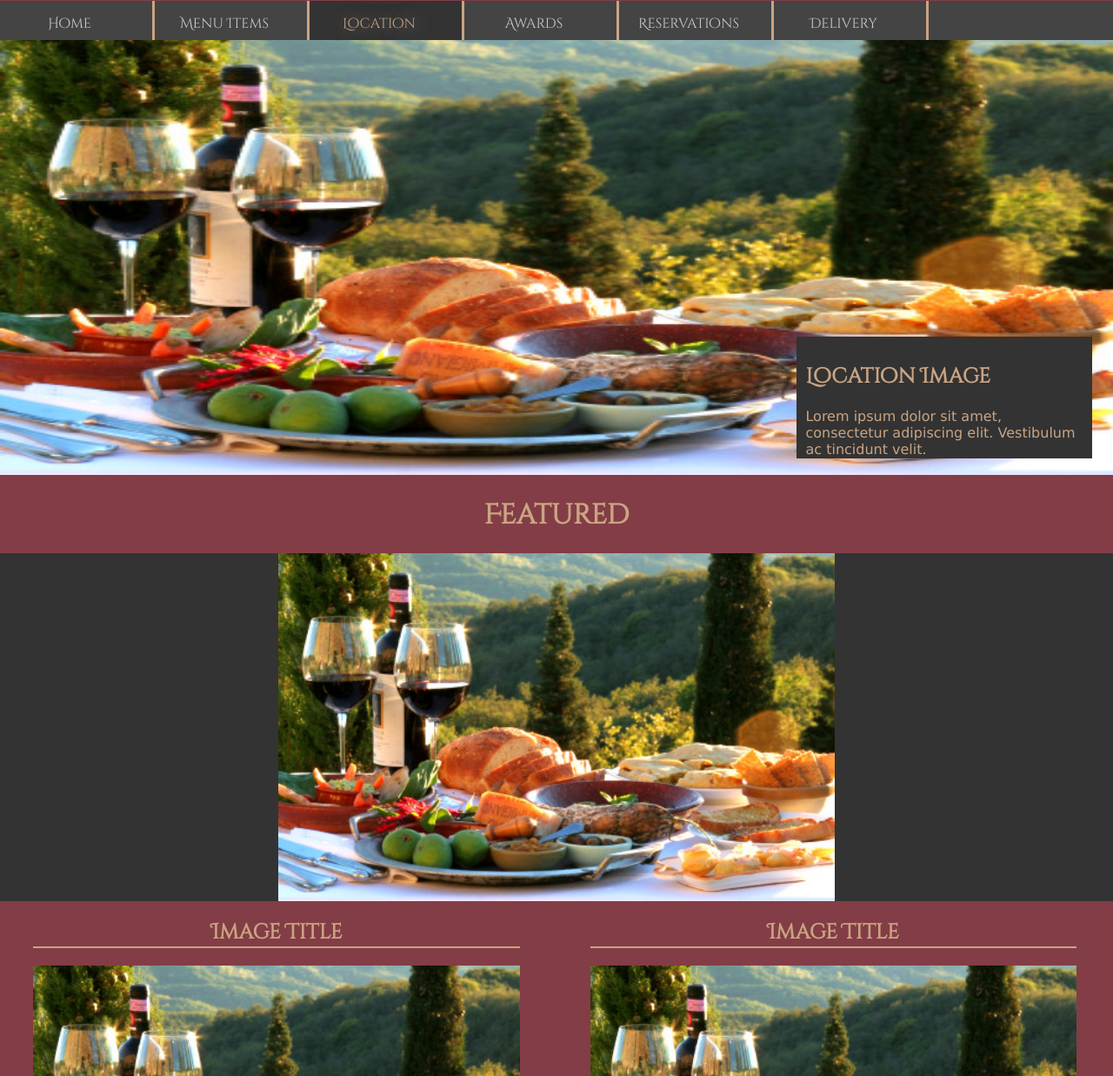
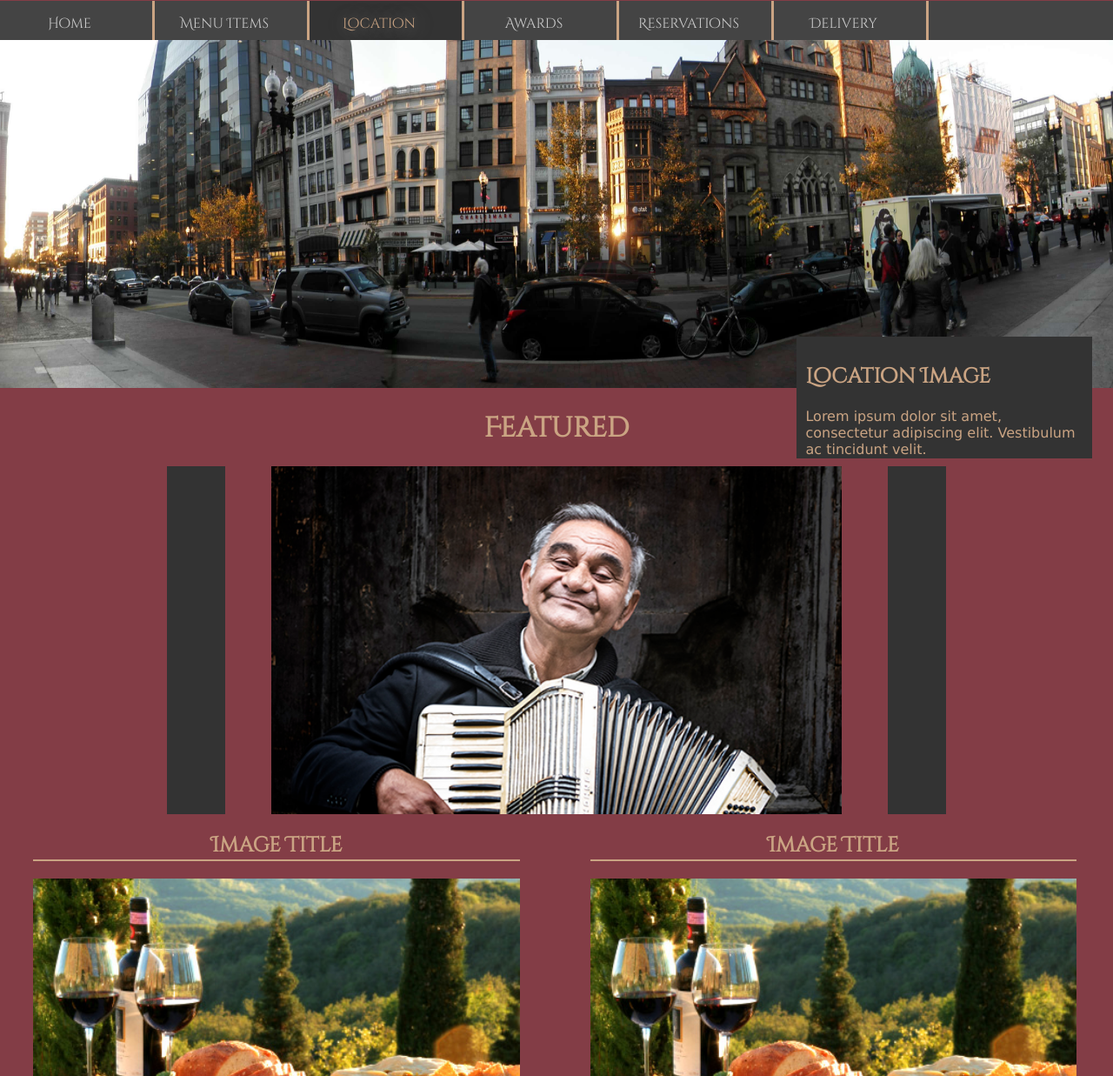
Before and after one commit to sdilts/Web-Design-Final, a plain HTML site: page html/location.html in a window 1280 px wide. Shown: the part 63-1300 px from the top of the page at 87% size. Drawn offline with Linux system fonts and the light colour scheme.

Commit message:
Updates to the location page: + New pictures for the "featured" and "hero" sections + Updated the "hero" text box to align with the new picture + "featured" content now has black bars to either side. + Both pictures' css changed so that they will retain the correct ratios

```diff
--- a/css/location.css
+++ b/css/location.css
@@ -1,8 +1,10 @@
 /*css for hero image*/
 img#hero{
   width: 100%;
-  height: 500px;
+  min-height: 400px;
+  height: auto;
 }
+
 div#heroText{
   background-color: #333; /*Black*/
   width: 25%;
@@ -19,13 +21,21 @@ div.main h1{
 }
 div#featured{
   margin: auto;
-  height: 400px; /*maches containing image*/
+  height: auto;
   background-color: #333; /*Black*/
+  width: 70%;
+  display: flex;
 }
 div#featured img{
-  padding: 0 25%; /*Temporary the image is not centered*/
-  width: 50%;
-  height: 400px;
+  display: block;
+   padding: 0 6%; /*Temporary the image is not centered*/
+   padding-bottom: 0px;
+   margin-bottom: 0px;
+  background-color: #833d46;
+  margin: 0 auto;
+  width: auto;
+  min-height: 400px;
+
 }
 
 /*css for supporting images*/
--- a/html/location.html
+++ b/html/location.html
@@ -31,17 +31,19 @@
       </div>
 
       <div class="main">
-		<img id="hero" src="../images/imageTmp02.png" alt="Hero Image">
+	<div id="heroDiv">
+	  <img id="hero" src="../images/location-min.jpg" alt="Hero Image">
 	  <div id="heroText">
 	    <h2>Location Image</h2>
 	    <p>
 	      Lorem ipsum dolor sit amet, consectetur adipiscing elit. Vestibulum ac tincidunt velit.
 	    </p>
 	  </div>
+	</div>
 		<h1>Featured</h1>
 
 		<div id="featured">
-			<img src="../images/imageTmp02.png" alt="Featured Image">
+			<img src="../images/accordian.jpg" alt="Featured Image">
 		</div>
 
 		<div class="subImage">
```
Also changed, not shown: images/accordian.jpg (added), images/location-min.jpg (added). Lines whose indentation alone changed are shown as unchanged.
